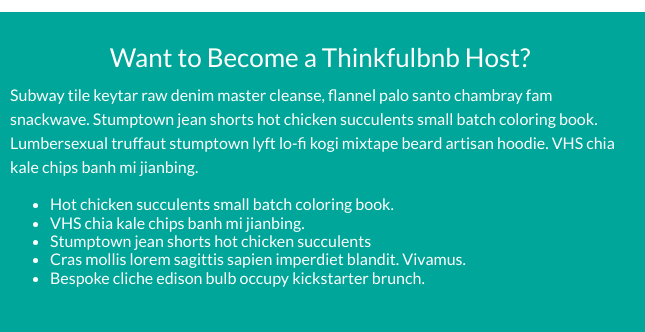
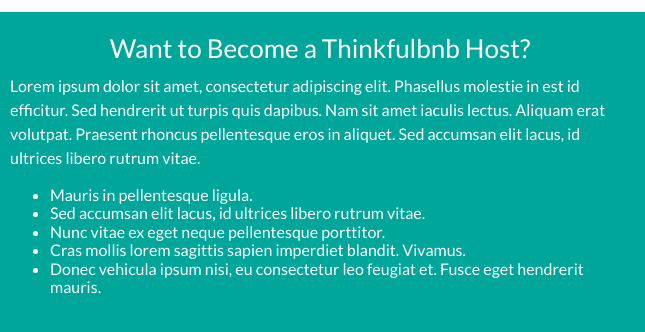
Before and after one commit to greatjamielake/starter-thinkfulbnb-main, a plain HTML site: page index.html in a window 1280 px wide. Shown: the part 1451-1783 px from the top of the page, 0-645 px from the left. Drawn offline with nearby package versions, Linux system fonts and the light colour scheme.

Commit message:
Update index.html

```diff
--- a/index.html
+++ b/index.html
@@ -80,11 +80,11 @@
 
         <div class="item-double">
             <p>
-              Subway tile keytar raw denim master cleanse, flannel
-              palo santo chambray fam snackwave. Stumptown jean shorts
-              hot chicken succulents small batch coloring book. Lumbersexual
-              truffaut stumptown lyft lo-fi kogi mixtape beard artisan hoodie.
-              VHS chia kale chips banh mi jianbing.
+                Fusce porta odio nunc, eget pretium massa rutrum sit amet. Etiam
+                fringilla aliquam dapibus. Maecenas quis nisi sed turpis aliquam
+                porttitor eget ut quam. Sed vel scelerisque ex. Duis in pharetra
+                neque, at tempus lorem. Aenean mi magna, posuere at quam sed, euismod
+                gravida neque.
             </p>
         </div>
     </section>
@@ -124,19 +124,22 @@
         <div class="item">
             <h2>Want to Become a Thinkfulbnb Host?</h2>
             <p>
-              Subway tile keytar raw denim master cleanse, flannel
-              palo santo chambray fam snackwave. Stumptown jean shorts
-              hot chicken succulents small batch coloring book. Lumbersexual
-              truffaut stumptown lyft lo-fi kogi mixtape beard artisan hoodie.
-              VHS chia kale chips banh mi jianbing.
+                Lorem ipsum dolor sit amet, consectetur adipiscing elit. Phasellus
+                molestie in est id efficitur. Sed hendrerit ut turpis quis dapibus.
+                Nam sit amet iaculis lectus. Aliquam erat volutpat. Praesent rhoncus
+                pellentesque eros in aliquet. Sed accumsan elit lacus, id ultrices
+                libero rutrum vitae.
             </p>
             <div>
                 <ul>
-                    <li>Hot chicken succulents small batch coloring book.</li>
-                    <li>VHS chia kale chips banh mi jianbing.</li>
-                    <li>Stumptown jean shorts hot chicken succulents</li>
+                    <li>Mauris in pellentesque ligula.</li>
+                    <li>Sed accumsan elit lacus, id ultrices libero rutrum vitae.</li>
+                    <li>Nunc vitae ex eget neque pellentesque porttitor.</li>
                     <li>Cras mollis lorem sagittis sapien imperdiet blandit. Vivamus.</li>
-                    <li>Bespoke cliche edison bulb occupy kickstarter brunch.</li>
+                    <li>
+                        Donec vehicula ipsum nisi, eu consectetur leo feugiat et. Fusce eget
+                        hendrerit mauris.
+                    </li>
                 </ul>
             </div>
         </div>
```
